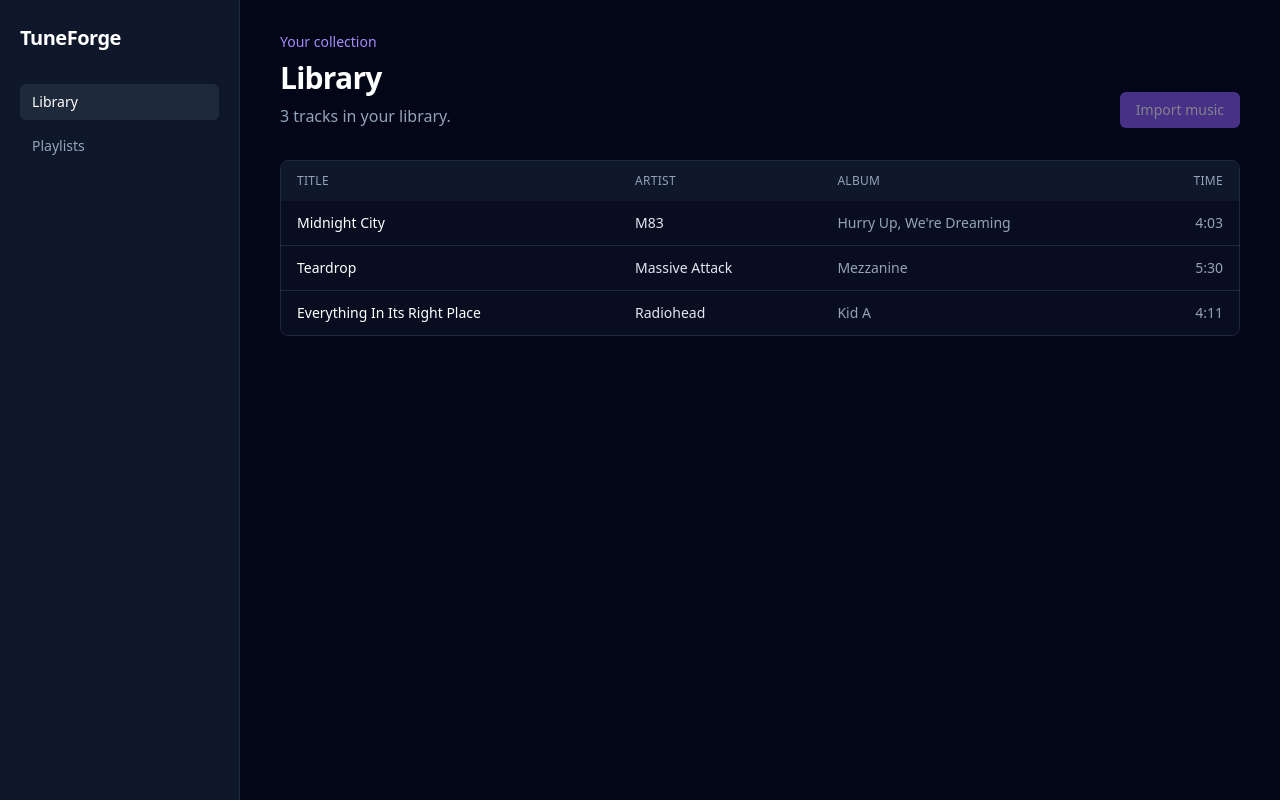
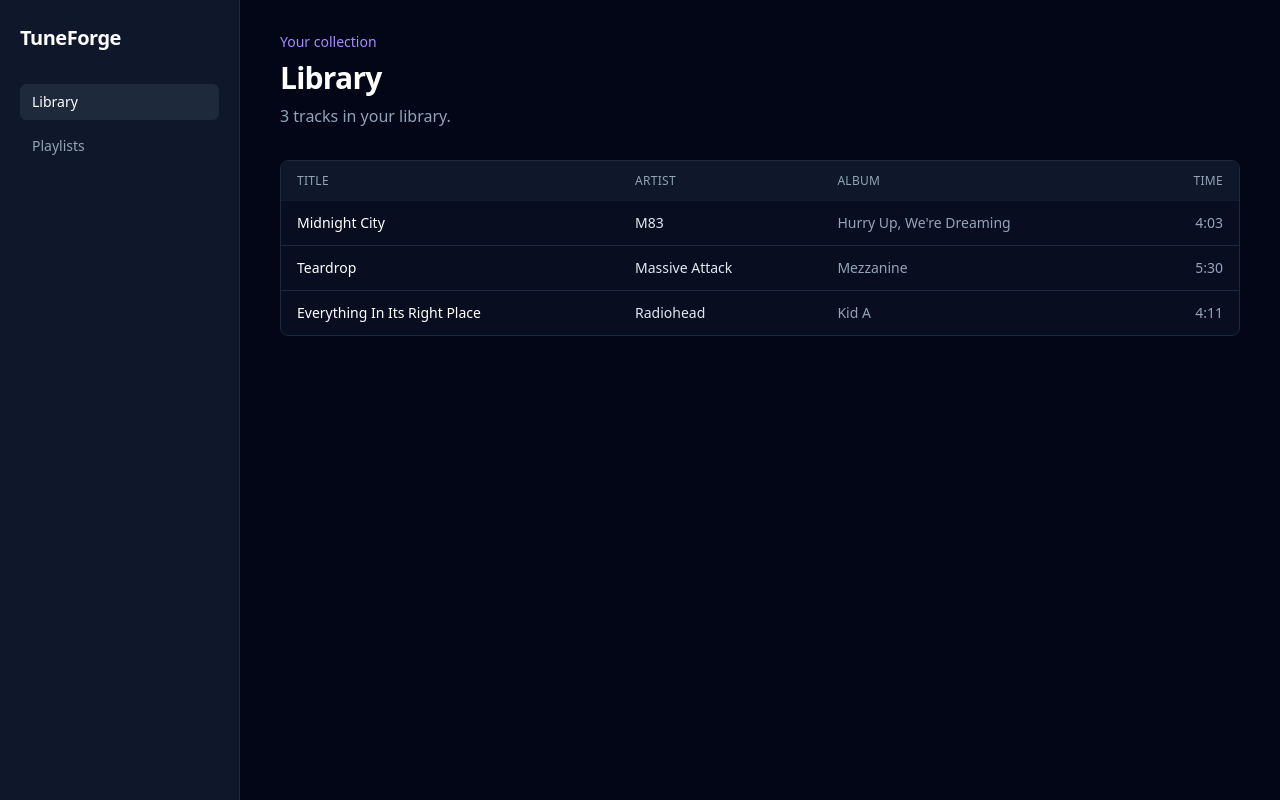
Before and after one commit to u556200403/Erida, a Nuxt app: page / in a window 1280 px wide. Built offline with nearby package versions, Linux system fonts and the light colour scheme.

Commit message:
feat: add library empty state (#3)

```diff
--- /dev/null
+++ b/components/library/EmptyState.vue
@@ -0,0 +1,6 @@
+<template>
+  <div class="rounded-lg border border-dashed border-slate-700 bg-slate-900/50 px-6 py-16 text-center">
+    <h2 class="text-lg font-semibold text-white">Your library is empty</h2>
+    <p class="mt-2 text-sm text-slate-400">Tracks you add will appear here.</p>
+  </div>
+</template>
--- a/pages/index.vue
+++ b/pages/index.vue
@@ -12,18 +12,19 @@ useHead({ title: 'Library · TuneForge' })
 <template>
   <section>
     <p class="text-sm font-medium text-violet-400">Your collection</p>
-    <div class="mt-2 flex items-end justify-between gap-4">
+    <div class="mt-2">
       <div>
         <h1 class="text-3xl font-semibold tracking-tight text-white">Library</h1>
         <p class="mt-2 text-slate-400">{{ library.trackCount }} tracks in your library.</p>
       </div>
-      <button type="button" disabled class="rounded-md bg-violet-500 px-4 py-2 text-sm font-medium text-white opacity-50">
-        Import music
-      </button>
     </div>
 
     <div class="mt-8">
-      <LibraryTrackList :tracks="library.tracks" />
+      <p v-if="library.error" class="text-slate-400" role="alert">
+        Unable to load your library. Please try again.
+      </p>
+      <LibraryEmptyState v-else-if="library.tracks.length === 0" />
+      <LibraryTrackList v-else :tracks="library.tracks" />
     </div>
   </section>
 </template>
```
